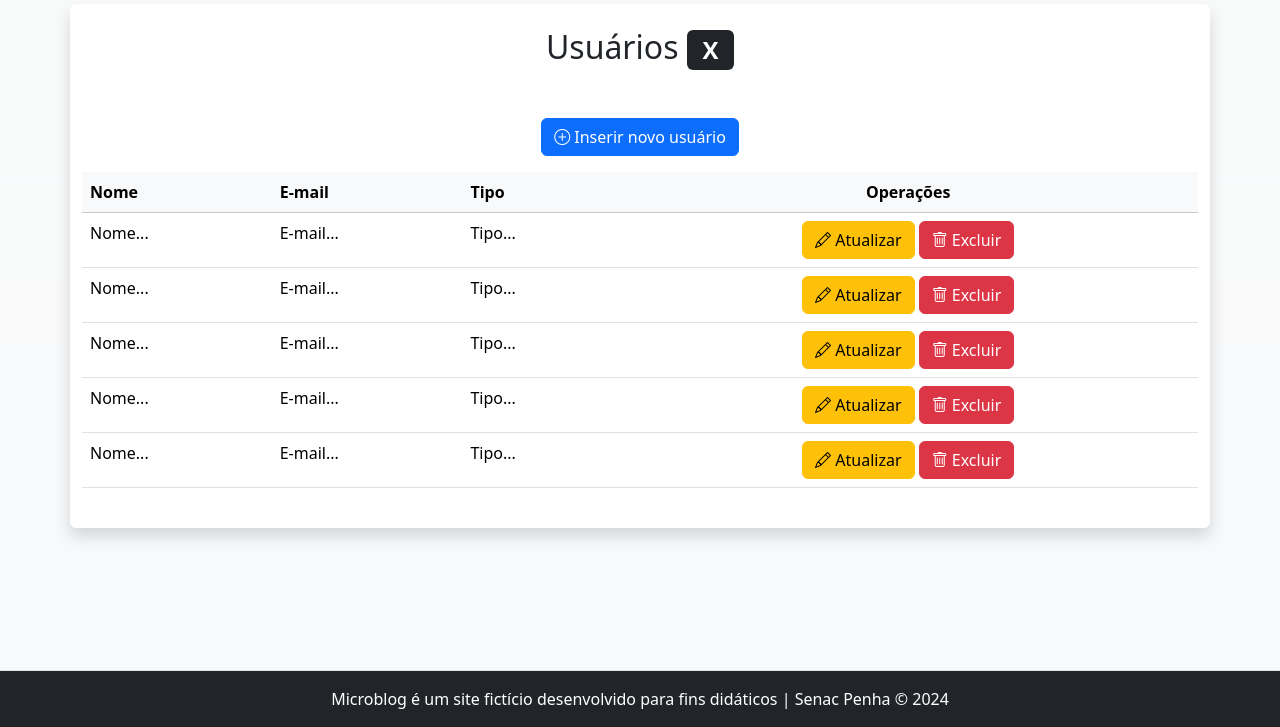
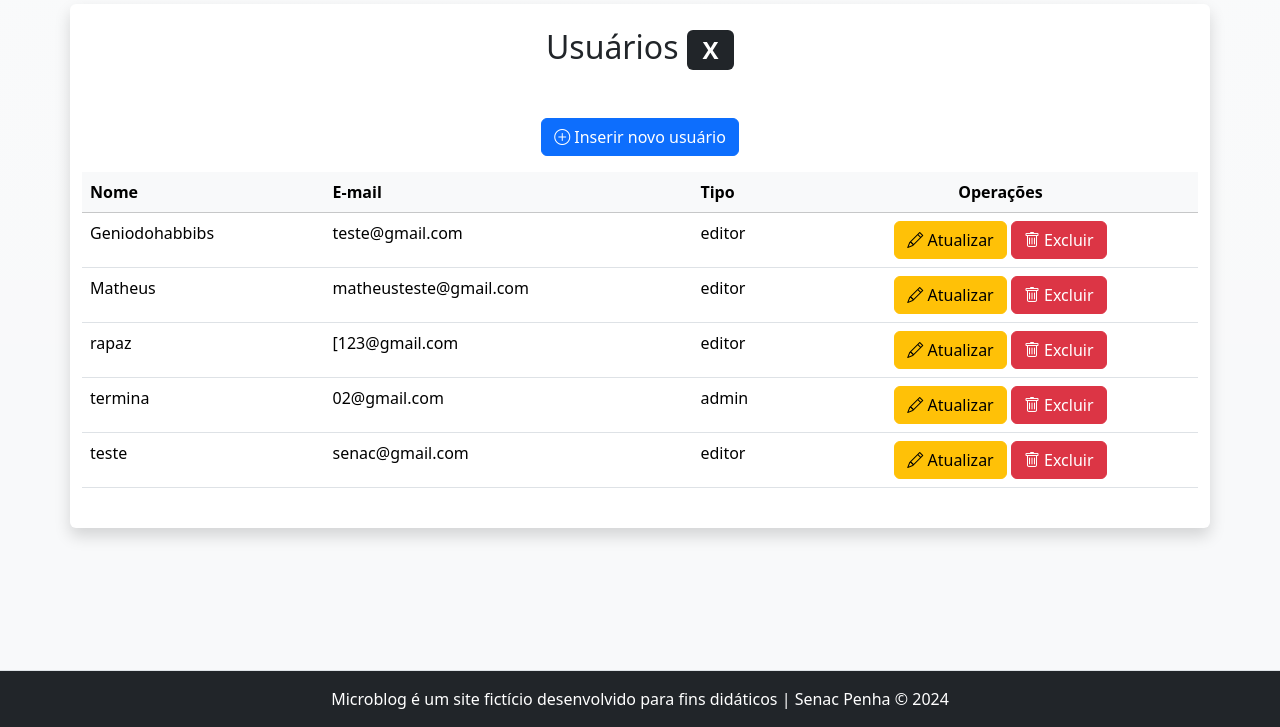
Before and after one commit to matheus3009/microblog-matheus, a PHP site: page /admin/usuarios.php in a window 1280 px wide. Shown: the part 73-800 px from the top of the page. Run offline with PHP 8.4, Linux system fonts and the light colour scheme; data comes from the database, SQL or seed files in the repository.

Commit message:
mysql ajuste

```diff
--- a/admin/usuarios.php
+++ b/admin/usuarios.php
@@ -38,9 +38,9 @@ $listaDeUsuarios = lerUsuarios($conexao);
 				<tbody>
 					<?php foreach ($listaDeUsuarios as $usuario) { ?>
 					<tr>
-						<td> Nome... </td>
-						<td> E-mail... </td>
-						<td> Tipo... </td>
+						<td> <?=$usuario["nome"]?> </td>
+						<td> <?=$usuario["email"]?>  </td>
+						<td>  <?=$usuario["tipo"]?>  </td>
 						<td class="text-center">
 							<a class="btn btn-warning"
 							href="usuario-atualiza.php">
--- a/inc/funcoes-usuarios.php
+++ b/inc/funcoes-usuarios.php
@@ -12,7 +12,7 @@ mysqli_query($conexao, $sql) or die(mysqli_error($conexao));
 }
 
 function lerUsuarios($conexao){
-    $sql = "SELECT id, nome, tipo, email FROM usuarios";
+    $sql = "SELECT id, nome, tipo, email FROM usuarios ORDER BY nome";
 
   $resultado =    mysqli_query($conexao, $sql) or die(mysqli_error($conexao));
 
```
